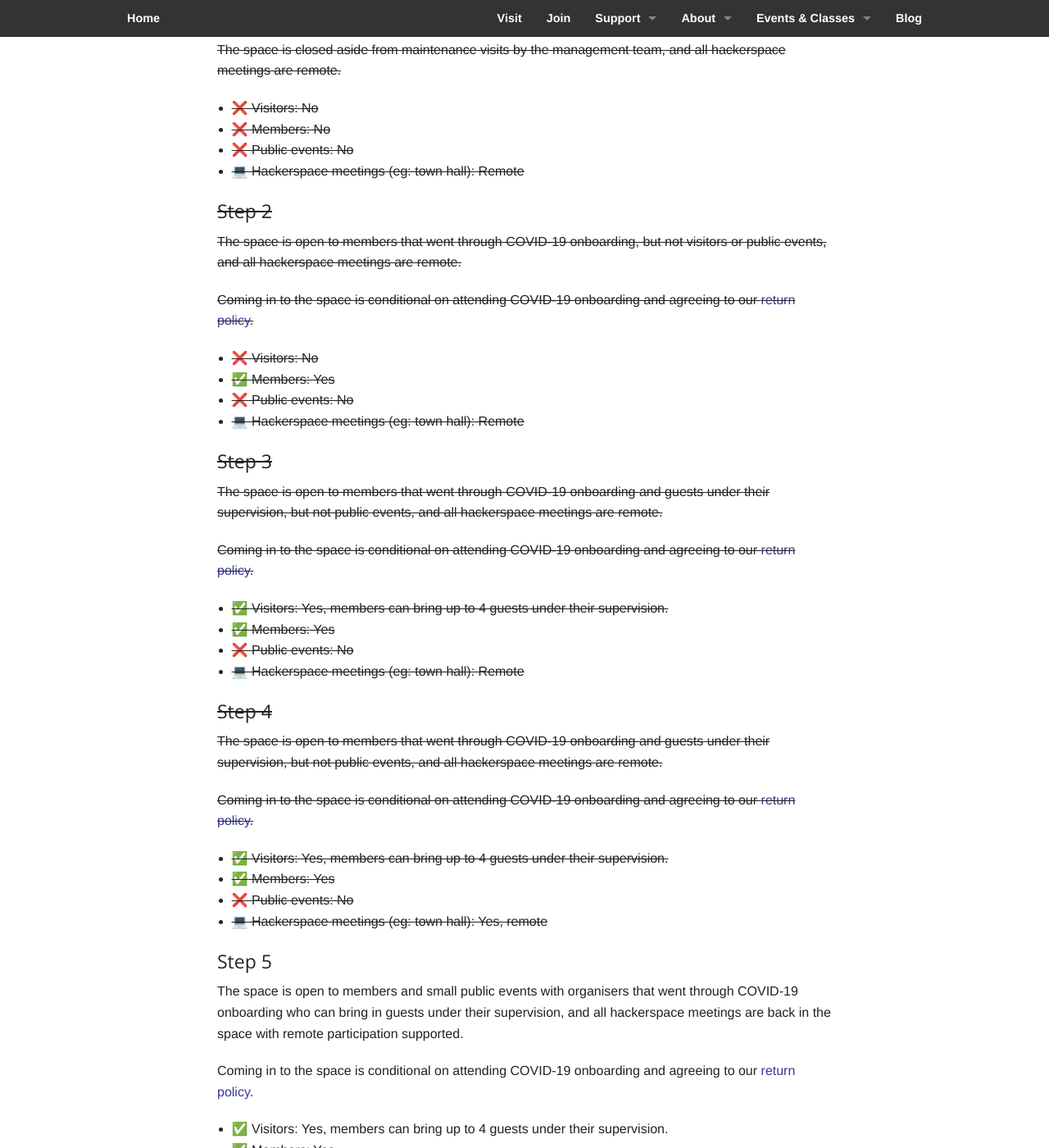
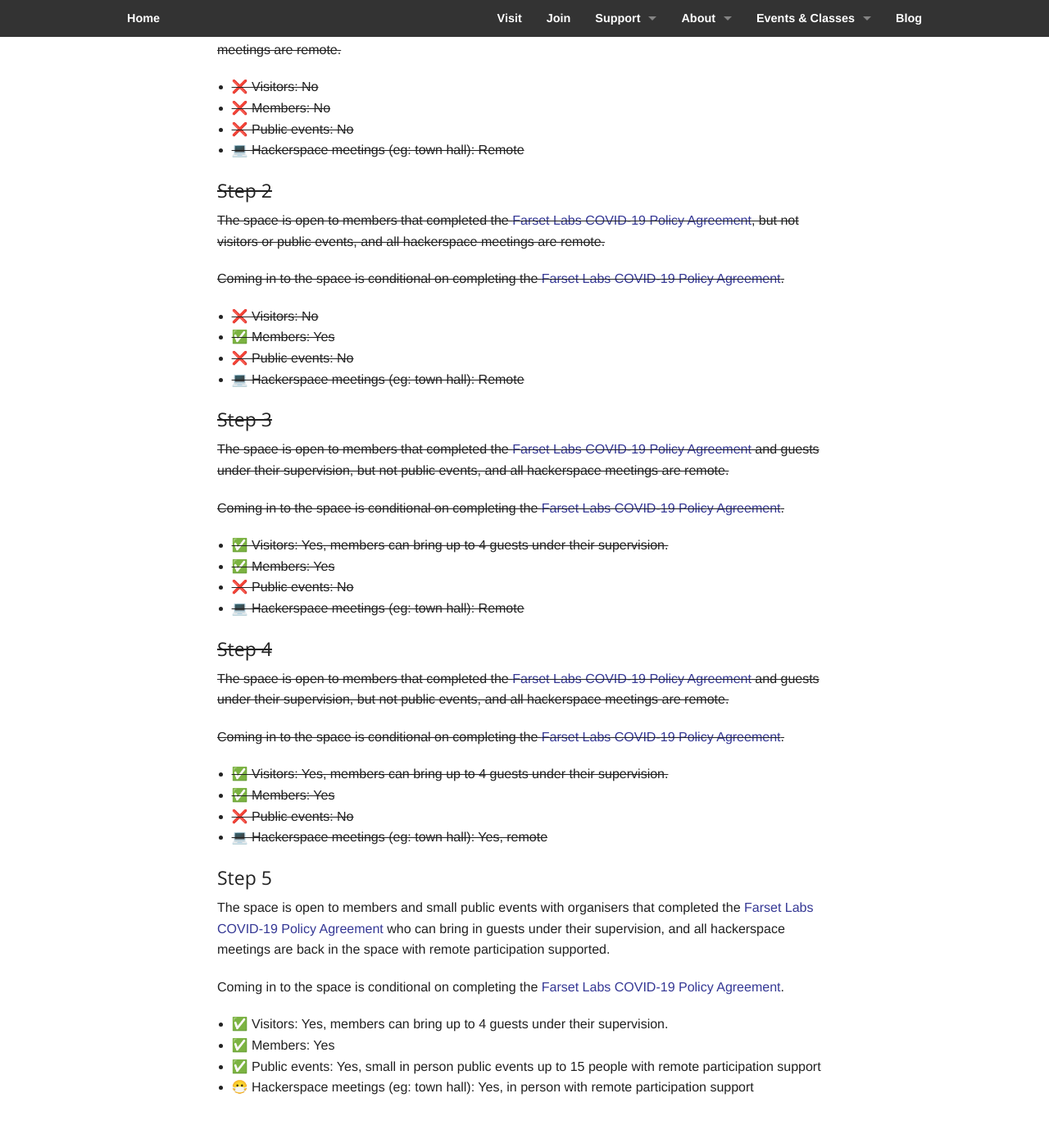
Before and after one commit to FarsetLabs/farsetlabs.github.io, a Jekyll site: the page built from coronavirus.md, in a window 1280 px wide and 1400 px high, scrolled down 1770 px. Shown: the whole window at 82% size. Built offline with Jekyll 4.4.1, drawn with Linux system fonts in a browser that asks for light colours; nearby versions of some CDN libraries; our own code applies the rules of GitHub Pages for plain Markdown files; some of the changed text lies outside the part shown.

Commit message:
Clarify Latest COVID-19 Onboarding Instructions (#344)
Co-authored-by: @art <art@farsetlabs.org.uk>

```diff
--- a/coronavirus.md
+++ b/coronavirus.md
@@ -4,9 +4,9 @@
 
 #### **Status: Step 5**
 
-**The space is open to members and small public events with organisers that went through COVID-19 onboarding who can bring in guests under their supervision, and all hackerspace meetings are back in the space with remote participation supported.**
+**The space is open to members and small public events with organisers that completed the [Farset Labs COVID-19 Policy Agreement] who can bring in guests under their supervision, and all hackerspace meetings are back in the space with remote participation supported.**
 
-**Coming in to the space is conditional on attending COVID-19 onboarding and agreeing to our [return policy].**
+**Coming in to the space is conditional on completing the [Farset Labs COVID-19 Policy Agreement].**
 
 * **✅ Visitors:                                Yes, members can bring up to 4 guests under their supervision.**
 * **✅ Members:                                 Yes**
@@ -30,7 +30,7 @@
 
 #### Where is the form I need to submit before going to the space?
 
-Here you go, it's available online: [Farset Labs COVID-19 Policy Agreement](https://docs.google.com/forms/d/e/1FAIpQLSdnoNQBvJ5xRm75cpybzPVDQOLN389tQhX1Kmv7kCnF2bgI6g/viewform?usp=sf_link).
+Here you go, it's available online: [Farset Labs COVID-19 Policy Agreement].
 
 #### Can I run an event with more than 15 people?
 
@@ -71,9 +71,9 @@
 
 #### ~~Step 2~~
 
-~~The space is open to members that went through COVID-19 onboarding, but not visitors or public events, and all hackerspace meetings are remote.~~
+~~The space is open to members that completed the [Farset Labs COVID-19 Policy Agreement], but not visitors or public events, and all hackerspace meetings are remote.~~
 
-~~Coming in to the space is conditional on attending COVID-19 onboarding and agreeing to our [return policy].~~
+~~Coming in to the space is conditional on completing the [Farset Labs COVID-19 Policy Agreement].~~
 
 * ~~❌ Visitors: No~~
 * ~~✅ Members: Yes~~
@@ -82,9 +82,9 @@
 
 #### ~~Step 3~~
 
-~~The space is open to members that went through COVID-19 onboarding and guests under their supervision, but not public events, and all hackerspace meetings are remote.~~
+~~The space is open to members that completed the [Farset Labs COVID-19 Policy Agreement] and guests under their supervision, but not public events, and all hackerspace meetings are remote.~~
 
-~~Coming in to the space is conditional on attending COVID-19 onboarding and agreeing to our [return policy].~~
+~~Coming in to the space is conditional on completing the [Farset Labs COVID-19 Policy Agreement].~~
 
 * ~~✅ Visitors: Yes, members can bring up to 4 guests under their supervision.~~
 * ~~✅ Members: Yes~~
@@ -93,9 +93,9 @@
 
 #### ~~Step 4~~
 
-~~The space is open to members that went through COVID-19 onboarding and guests under their supervision, but not public events, and all hackerspace meetings are remote.~~
+~~The space is open to members that completed the [Farset Labs COVID-19 Policy Agreement] and guests under their supervision, but not public events, and all hackerspace meetings are remote.~~
 
-~~Coming in to the space is conditional on attending COVID-19 onboarding and agreeing to our [return policy].~~
+~~Coming in to the space is conditional on completing the [Farset Labs COVID-19 Policy Agreement].~~
 
 * ~~✅ Visitors: Yes, members can bring up to 4 guests under their supervision.~~
 * ~~✅ Members: Yes~~
@@ -104,9 +104,9 @@
 
 #### Step 5
 
-The space is open to members and small public events with organisers that went through COVID-19 onboarding who can bring in guests under their supervision, and all hackerspace meetings are back in the space with remote participation supported.
+The space is open to members and small public events with organisers that completed the [Farset Labs COVID-19 Policy Agreement] who can bring in guests under their supervision, and all hackerspace meetings are back in the space with remote participation supported.
 
-Coming in to the space is conditional on attending COVID-19 onboarding and agreeing to our [return policy].
+Coming in to the space is conditional on completing the [Farset Labs COVID-19 Policy Agreement].
 
 * ✅ Visitors:                                Yes, members can bring up to 4 guests under their supervision.
 * ✅ Members:                                 Yes
@@ -114,3 +114,4 @@
 * 😷 Hackerspace meetings (eg: town hall):    Yes, in person with remote participation support
 
 [return policy]:/about/coronavirus_return_policy
+[Farset Labs COVID-19 Policy Agreement]:https://docs.google.com/forms/d/e/1FAIpQLSdnoNQBvJ5xRm75cpybzPVDQOLN389tQhX1Kmv7kCnF2bgI6g/viewform?usp=sf_link
```
